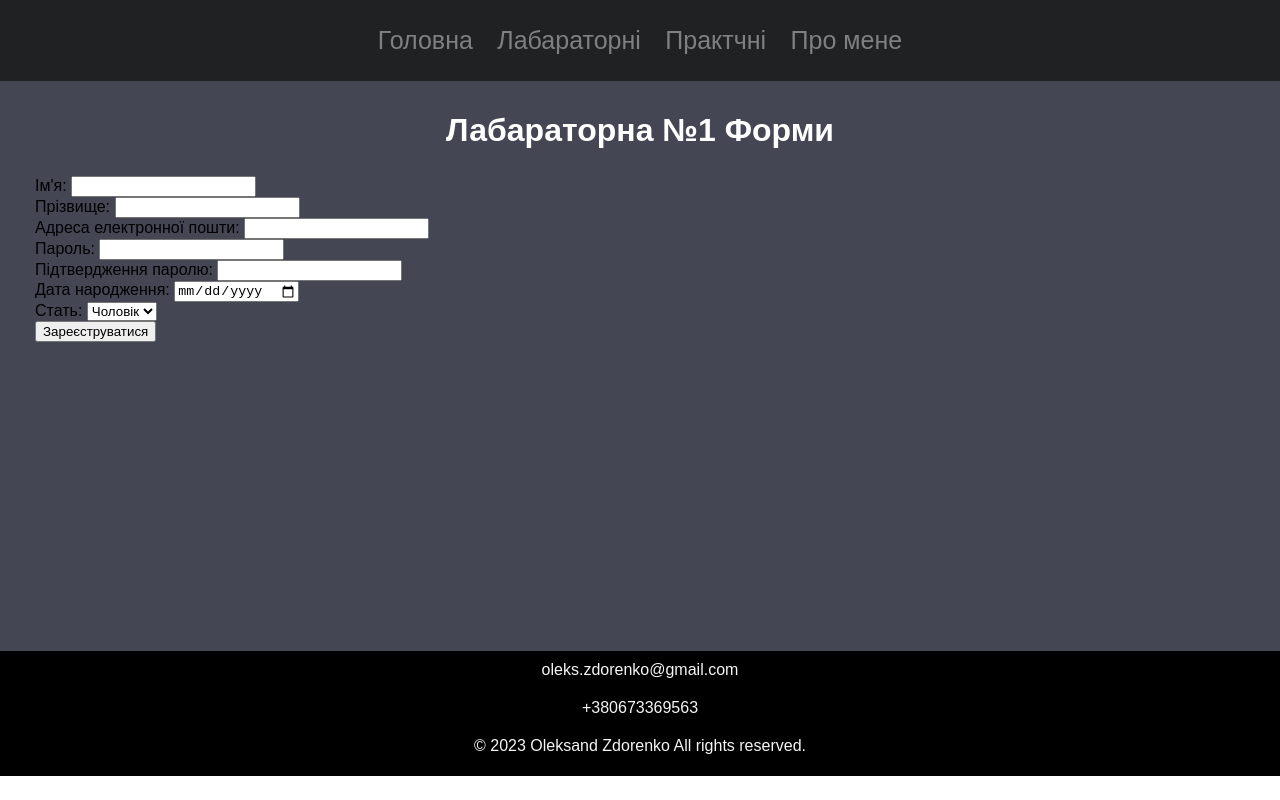
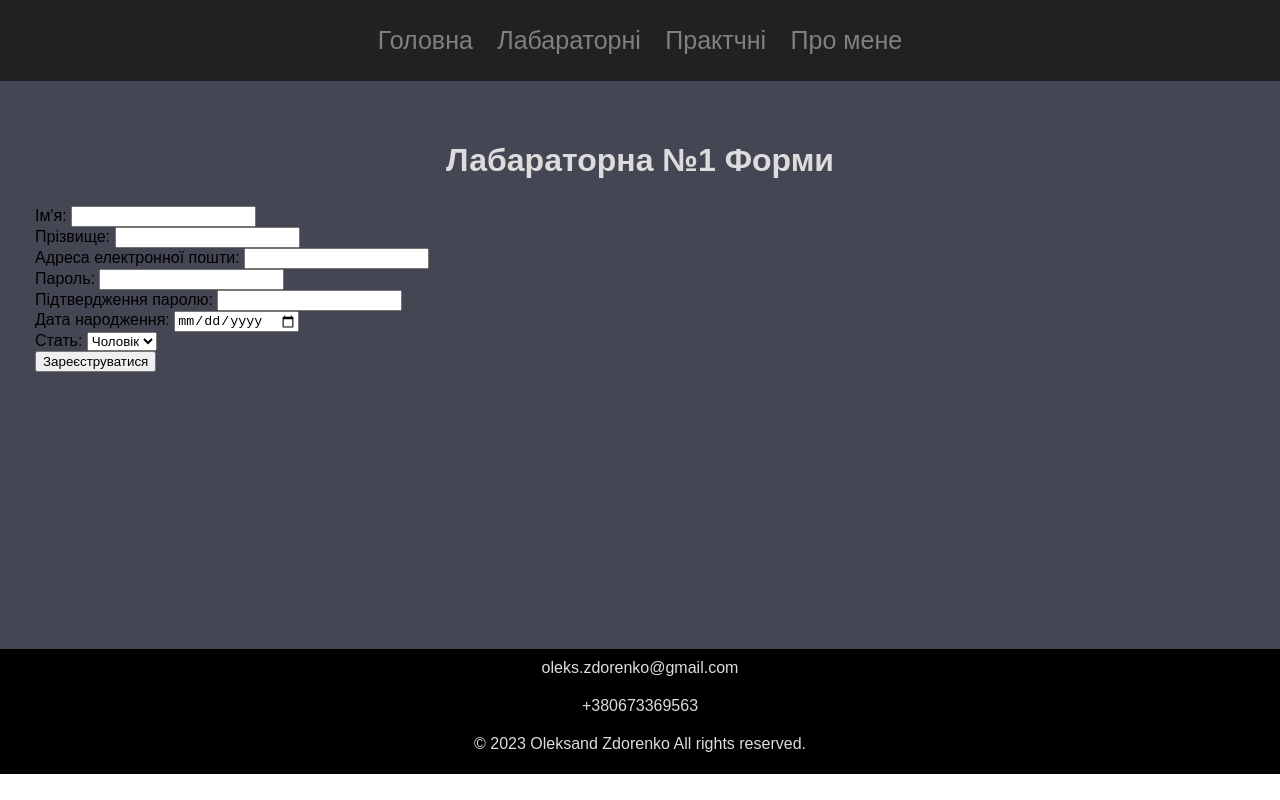
Before and after one commit to AleksandroRD/tcr-24-Web-Zdorenko, a plain HTML site: page form.html in a window 1280 px wide. Drawn offline with Linux system fonts and the light colour scheme.

Commit message:
design version v1.1

```diff
--- a/style.css
+++ b/style.css
@@ -1,4 +1,3 @@
-
 .navbar{
     text-align: center;
     padding: 10px;
@@ -16,12 +15,11 @@
     text-decoration: none;
 }
 
-
 p {
-    color:whitesmoke;
+    color:gainsboro;
 }
 h1 {
-    color: #fff;
+    color: gainsboro;
     text-align: center;
     font-family: Arial, Helvetica, sans-serif;
 }
@@ -34,12 +32,12 @@ body{
 }
 
 main{
-    padding-top: 5px;
+    padding-top: 35px;
     padding-left: 35px;
     padding-right: 35px;
     padding-bottom: 5px;
     background-color: #444654;
-    min-height: 70vh;
+    min-height: 66vh;
     display: flex;
     flex-direction: column;
 }
@@ -58,12 +56,10 @@ footer p{
     margin-bottom: 0px;
     padding-top: 10px;
     padding-bottom: 10px;
-    color: whitesmoke;
 }
 
-
 header {
-    color: #fff;
+    color: gainsboro;
     text-align: center;
     padding: 5px;
     background-color: #444654;
@@ -113,6 +109,7 @@ ul#labs{
     transform: translate(-50%, -50%);
     text-decoration: none;
 }
+
 .backgroundlabbox{
     width:450px;
 	height:200px;
@@ -126,7 +123,7 @@ ul#labs{
 .backgroundprakbox{
     width:450px;
 	height:200px;
-    background-color: 	#DEB887;
+    background-color: #F4A460;
     border-radius: 25px;
     margin: 10px;
     position: relative;
```
